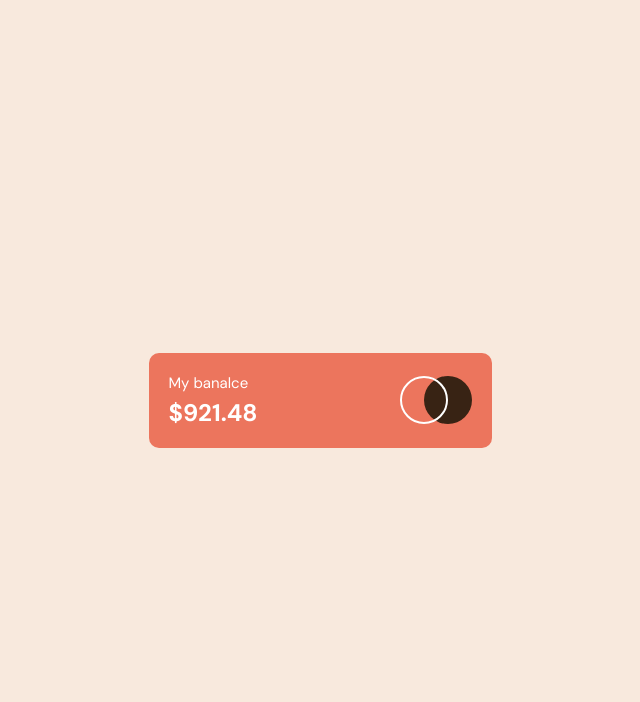
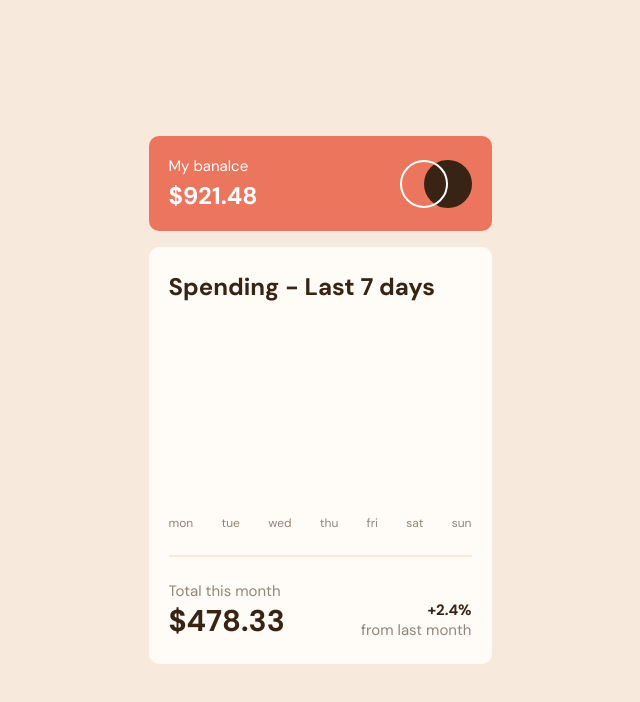
Before and after one commit to ljimshitashvili/expenses-chart-component, a React (Vite) app: page / in a window 1280 px wide. Shown: the top 702 px of the page, without its empty margins (320-960 px from the left). Built offline with nearby package versions, Linux system fonts and the light colour scheme.

Commit message:
Chart component design

```diff
--- a/src/App.tsx
+++ b/src/App.tsx
@@ -1,11 +1,13 @@
 import { useState } from "react";
 import styled from "styled-components";
 import Balance from "./Components/Balance";
+import Chart from "./Components/Chart";
 
 export default function App() {
   return (
     <Body>
       <Balance></Balance>
+      <Chart></Chart>
     </Body>
   );
 }
@@ -18,4 +20,5 @@ const Body = styled.div`
   flex-direction: column;
   align-items: center;
   justify-content: center;
+  gap: 16px;
 `;
--- /dev/null
+++ b/src/Components/Chart.tsx
@@ -0,0 +1,117 @@
+import styled from "styled-components";
+
+export default function Chart() {
+  return (
+    <Container>
+      <h1>Spending - Last 7 days</h1>
+      <ChartDiv></ChartDiv>
+      <div className="dayContainer">
+        <p>mon</p>
+        <p>tue</p>
+        <p>wed</p>
+        <p>thu</p>
+        <p>fri</p>
+        <p>sat</p>
+        <p>sun</p>
+      </div>
+      <hr />
+      <div>
+        <div>
+          <h2>Total this month</h2>
+          <h3>$478.33</h3>
+        </div>
+        <div>
+          <h4>+2.4%</h4>
+          <h5>from last month</h5>
+        </div>
+      </div>
+    </Container>
+  );
+}
+
+const Container = styled.div`
+  width: 100%;
+  max-width: 343px;
+  padding: 24px 20px;
+  background: #fffbf6;
+  border-radius: 10px;
+
+  .dayContainer {
+    display: flex;
+    align-items: center;
+    justify-content: space-between;
+    gap: 12px;
+    margin-top: 11px;
+
+    p {
+      font-weight: 400;
+      font-size: 12px;
+      line-height: 16px;
+      text-align: center;
+      color: #92857a;
+    }
+  }
+
+  hr {
+    width: 100%;
+    height: 2px;
+    border-radius: 1px;
+    margin: 24px 0;
+    background-color: #f8e9dd;
+    border: none;
+  }
+
+  h1 {
+    font-weight: 700;
+    font-size: 24px;
+    line-height: 31px;
+    color: #382314;
+    margin-bottom: 52px;
+  }
+
+  div {
+    display: flex;
+    justify-content: space-between;
+    align-items: end;
+    div {
+      display: block;
+
+      h2 {
+        font-weight: 400;
+        font-size: 15px;
+        line-height: 20px;
+        color: #92857a;
+      }
+
+      h3 {
+        font-weight: 700;
+        font-size: 30px;
+        line-height: 39px;
+        color: #382314;
+      }
+
+      h4 {
+        font-weight: 700;
+        font-size: 15px;
+        line-height: 20px;
+        text-align: right;
+        color: #382314;
+      }
+
+      h5 {
+        font-weight: 400;
+        font-size: 15px;
+        line-height: 20px;
+        text-align: right;
+        color: #92857a;
+      }
+    }
+  }
+`;
+
+const ChartDiv = styled.div`
+  width: 100%;
+  height: 150px;
+  display: flex;
+  gap: 12px;
+`;
```
